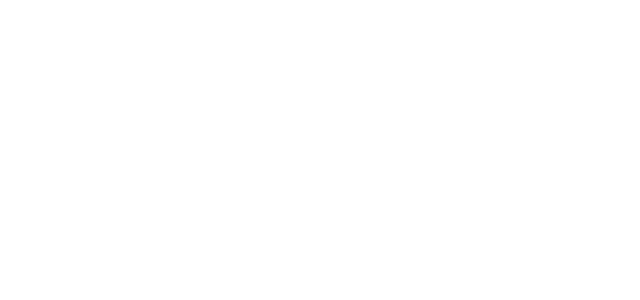
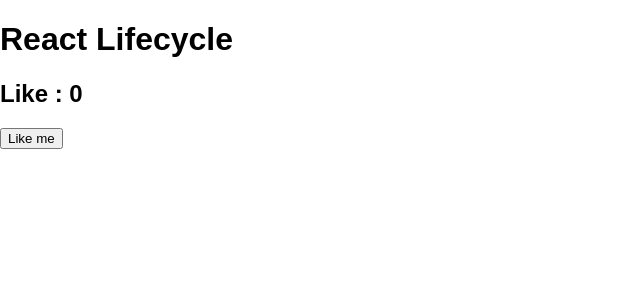
Before and after one commit to poomer123/react-basic, a React (Create React App) app: page / in a window 1280 px wide. Shown: the top 300 px of the page, without its empty margins (0-640 px from the left). Built offline with nearby package versions, Linux system fonts and the light colour scheme.

Commit message:
Component Lifecycle ต้องรู้ไม่งั้น...ไปต่อไม่ได้

```diff
--- a/src/App.js
+++ b/src/App.js
@@ -1,14 +1,44 @@
 import React, { Component } from 'react'
+import Likebutton from './Likebutton'
+import Profile from './Profile'
+
+class App extends Component {
+  state = {likeMe: 0, showButton: true}
 
 
-class App extends Component {
+  componentDidMount() {
+    console.log('App: componentDidMount')
+  }
   render () {
+    console.log('App: render')
     return (
-      <div className="App">
+      <div>
+        <h1>React Lifecycle</h1>
+        <Profile like={this.state.likeMe} hideBtn={this.setHideButton} />
+        {
+          this.state.showButton &&
+          <Likebutton onClickLike={this.ClickLike} />
+        }
 
       </div>
     )
   }
+
+  ClickLike = () => {
+    this.setState( (ps) => {
+      return {
+        likeMe: ps.likeMe + 1
+      }
+    })
+  }
+
+  setHideButton = () => {
+    this.setState( (ps) => {
+      return {
+        showButton: false
+      }
+    })
+  }
 }
 
 export default App;
--- a/src/LikeButton.js
+++ b/src/LikeButton.js
@@ -1,14 +1,17 @@
 import React, { Component } from 'react'
 
 class Likebutton extends Component {
+    componentWillUnmount(){
+        console.log('Likebutton: componentWillUnmount')
+    }
     render() {
         return (
-            <button onClick={this.handleClick}>{this.props.like ? 'Like me' : 'Dislike'}</button>
+            <button onClick={this.handleClick}>Like me</button>
         )
     }
 
     handleClick = () => {
-        this.props.onClickLike(this.props.like)
+        this.props.onClickLike()
     }
 
 }
--- /dev/null
+++ b/src/Profile.js
@@ -0,0 +1,35 @@
+import React, { Component } from 'react'
+
+class Profile extends Component {
+    componentDidMount() {
+        console.log('Profile: componentDidMount')
+    }
+    componentWillReceiveProps(nextProps) {
+        if(nextProps.like === 2 && this.props.like < 2) {
+            this.props.hideBtn()
+        }
+        console.log('Profile: componentWillReceiveProps')
+    }
+    shouldComponentUpdate(nextProps, nextState) {
+        console.log('Profile: shouldComponentUpdate')
+        return true
+    }
+    componentWillUpdate(nextProps, nextState) {
+        console.log('Profile: componentWillUpdate')
+    }
+    componentDidUpdate(prevProps, prevState) {
+        console.log('Profile: componentDidUpdate')
+    }
+    render() {
+        return (
+            <h2>Like : {this.props.like}</h2>
+        )
+    }
+
+    handleClick = () => {
+        this.props.onClickLike()
+    }
+
+}
+
+export default Profile
```
